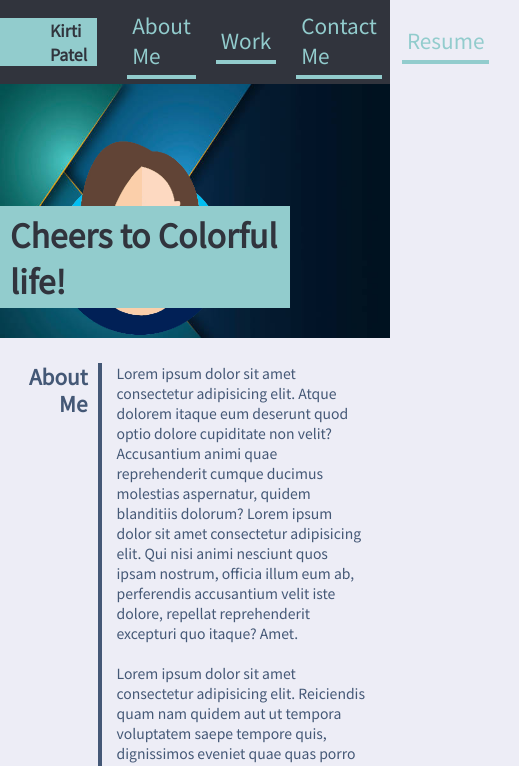
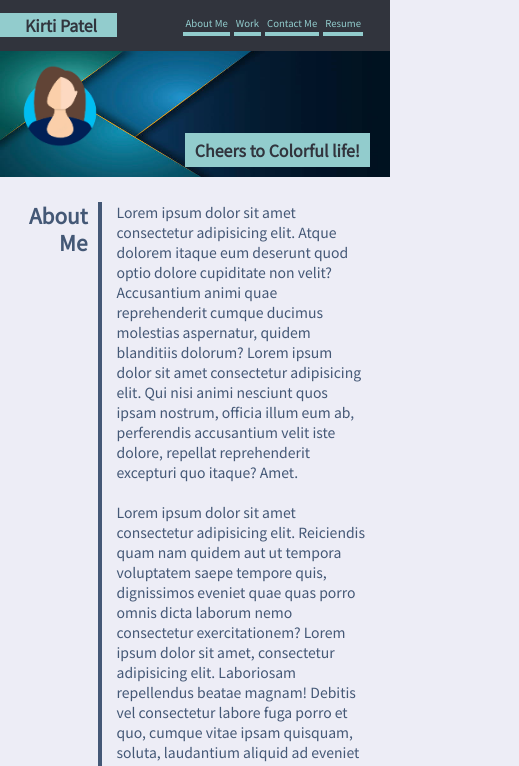
Before and after one commit to kirti18patel/portfolio, a plain HTML site: page index.html in a window 390 px wide. Shown: the top 766 px of the page, 519 px wide, since content can reach past the window. Drawn offline with Linux system fonts and the light colour scheme.

Commit message:
media query added

```diff
--- a/assets/css/style.css
+++ b/assets/css/style.css
@@ -139,9 +139,9 @@ header nav a{
 .work-content{
     width: 75%;
     height: 100%;
-    border-left: 5px solid var(--text-color);
     padding-right: 100px;
     padding-left: 40px;
+    border-left: 5px solid var(--text-color);
 }
 .work-content .img{
     width: 47.5%;
@@ -158,7 +158,6 @@ header nav a{
     width: 100%;
     height: 100%;
     z-index: -1;
-    object-fit: cover;
 }
 .work-content .img1{
     width: 100%;
@@ -248,25 +247,52 @@ footer p{
         font-size: 1.3rem;
         padding-right: 10px;
     }
+    header{
+        height: 6vh;
+    }
     header .logo{
-        width: 40%;
-        /* padding: 0 10px 0 50px; */
+        width: 30%;
+        padding: 0 10px 0 25px;
         font-size: 1rem;
         cursor: pointer;
     }
     /* navigation bar styling */
-header nav{
-    padding: 20px;
-    margin-right: 30px;
-}
-header nav a{
-    color: var(--green);
-    text-decoration: none;
-    font-size: 1.3rem;
-    padding: 5px;
-    margin: 10px;
-    border-bottom: 4px solid var(--green);
-}
+    header nav{
+        padding: 15px;
+        margin-right: 10px;
+    }
+    header nav a{
+        font-size: 0.6rem;
+        padding: 2px;
+        margin: 2px;
+        border-bottom: 4px solid var(--green);
+    }
+    .hero{
+        position: relative;
+        width: 100%;
+        height: 15vh;
+    }
+    /* hero section developer's image styling */
+    .hero .bg-img img{
+        width: 100%;
+        height: 15vh;
+        z-index: -1;
+    }
+    .hero .avatar-img{
+        top: 10px;
+    }
+    .hero .avatar-img img{
+        width: 120px;
+        height: 90px;
+    }
+    /* hero section text styling */
+    .hero h1{
+        right: 20px;
+        bottom: 10px;
+        font-size: 1rem;
+        font-weight: 800;
+    }
+
     .about-me{
         margin-top: 25px;
     }
```
